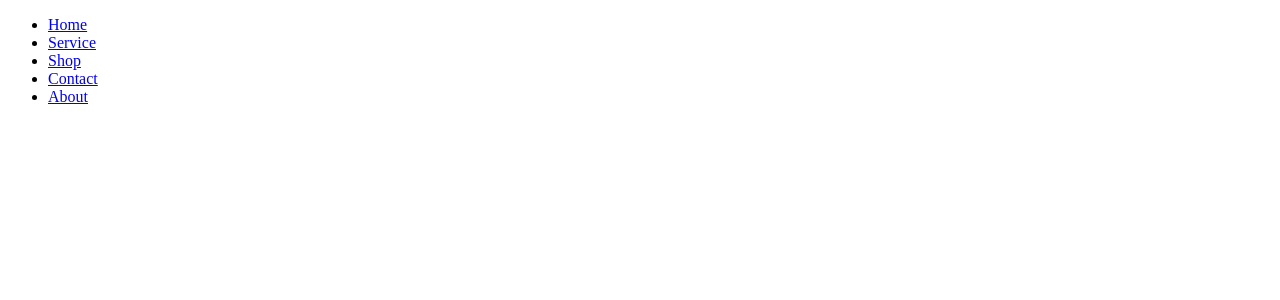
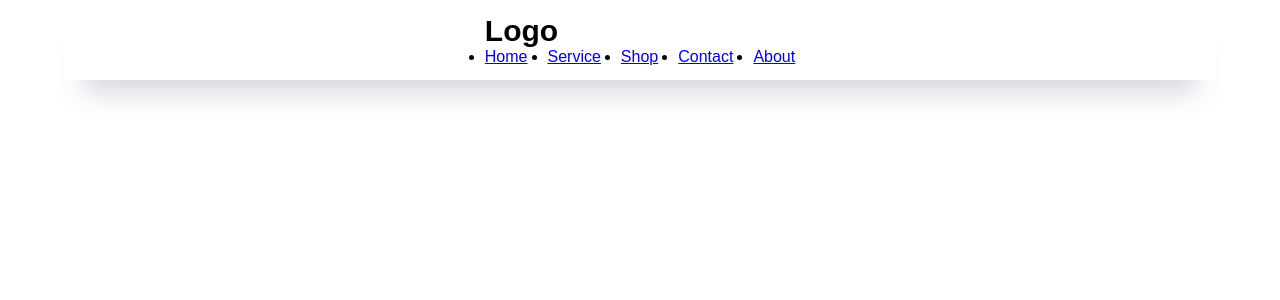
Before and after one commit to NirejBatrai/Rice-factory, a React (Vite) app in the folder rice-app/: page / in a window 1280 px wide. Shown: the top 300 px of the page. Built offline with nearby package versions, Linux system fonts and the light colour scheme.

Commit message:
added class container

```diff
--- a/rice-app/src/Component/Navbar/Navbar.jsx
+++ b/rice-app/src/Component/Navbar/Navbar.jsx
@@ -1,10 +1,14 @@
 import React from "react";
 import { Link } from "react-router-dom";
+import "./Navbar.css";
 
 function Navbar() {
   return (
-    <nav>
-      <ul>
+    <nav className='navbar'>
+      <div className='container'>
+        <h3 className='logo'> Logo</h3>
+
+        <ul className='nav-links'>
           <li>
             <Link to='/'>Home</Link>
           </li>
@@ -21,6 +25,7 @@
             <Link to='/about'>About</Link>
           </li>
         </ul>
+      </div>
     </nav>
   );
 }
```
Lines whose indentation alone changed are shown as unchanged.
